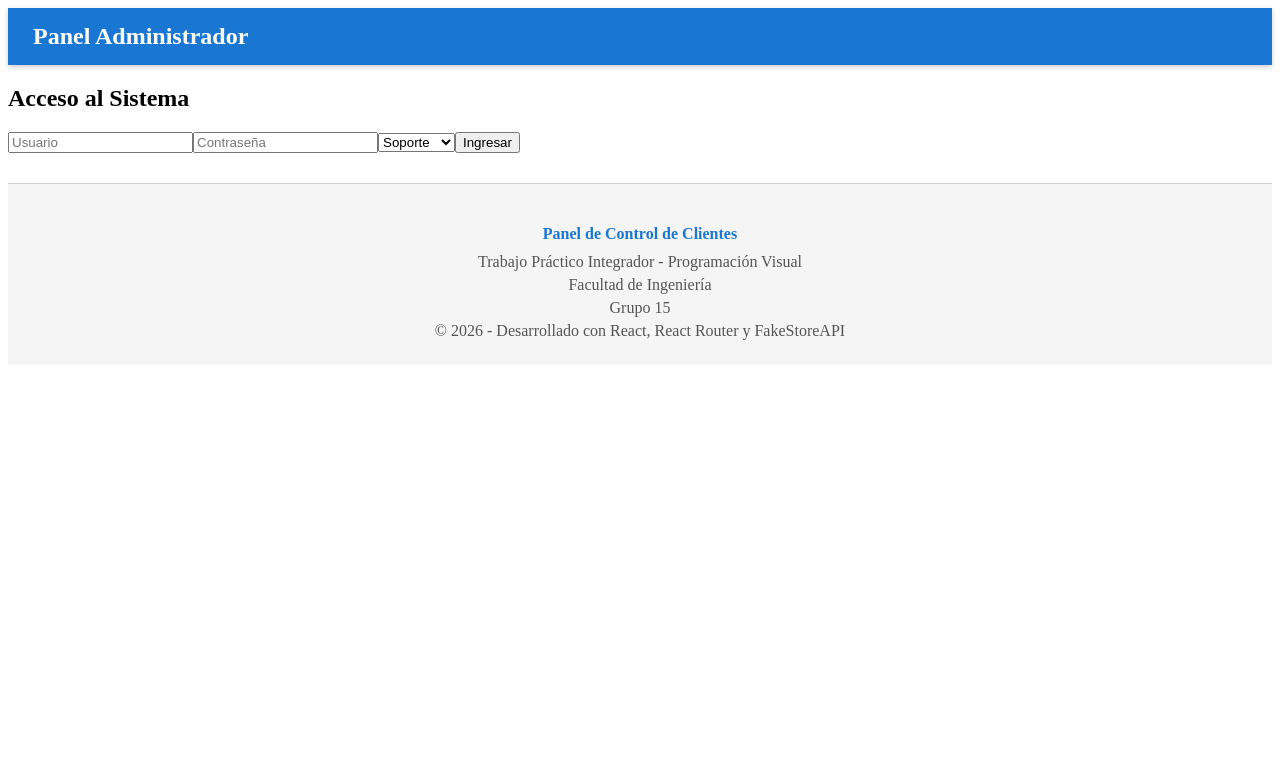
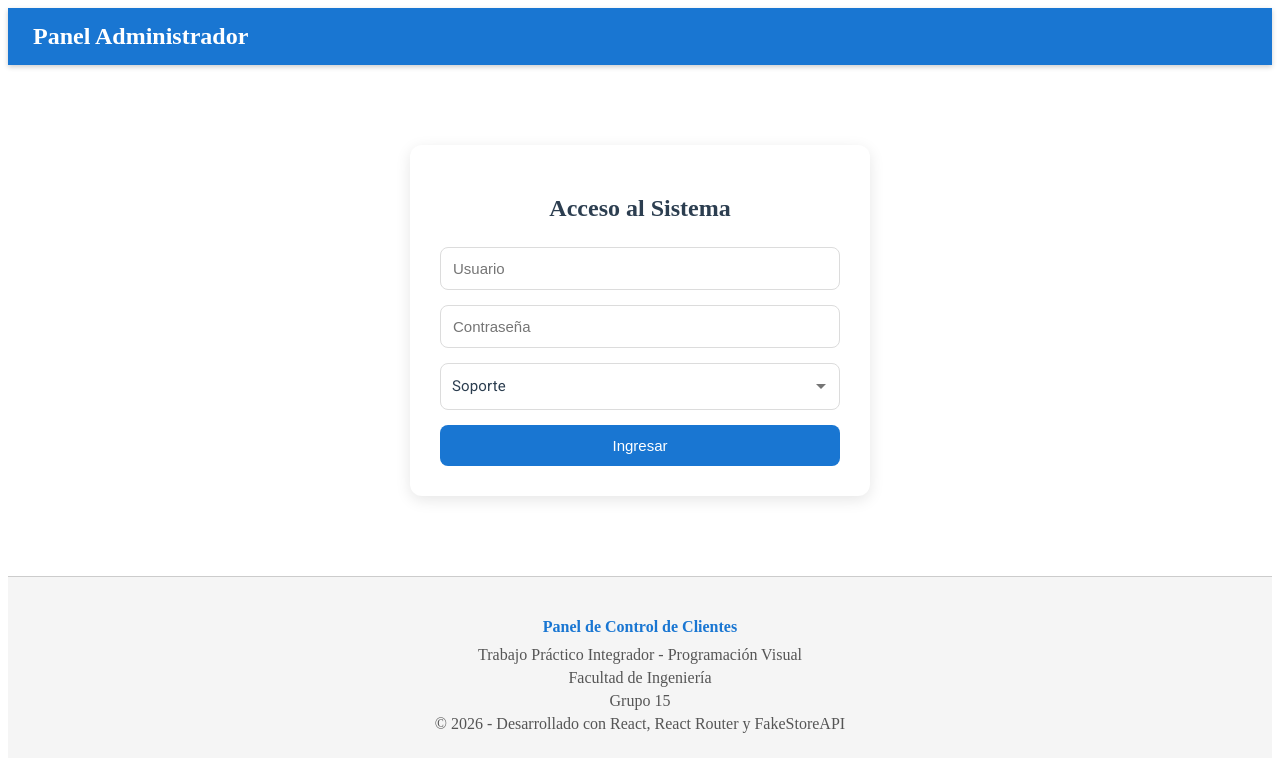
Before and after one commit to Lumyn1/TPFinalIntegradorGrupo15, a React (Vite) app: page /login in a window 1280 px wide. Shown: the top 772 px of the page. Built offline with nearby package versions, Linux system fonts and the light colour scheme.

Commit message:
agredo el css la pagina en general - Nahuel Tobias Torres

```diff
--- /dev/null
+++ b/src/css/DetalleCliente.css
@@ -0,0 +1,28 @@
+.detalle-container {
+  margin-top: 40px;
+}
+
+.detalle-paper {
+  padding: 30px !important;
+  border-radius: 15px !important;
+  background-color: #ffffff !important;
+}
+
+.detalle-title {
+  color: #2c3e50;
+  text-align: center;
+  margin-bottom: 25px !important;
+}
+
+.detalle-section {
+  margin-bottom: 25px;
+  padding: 15px;
+  background-color: #f8fafc;
+  border-radius: 10px;
+}
+
+.detalle-buttons {
+  display: flex;
+  justify-content: space-between;
+  margin-top: 25px;
+}
--- /dev/null
+++ b/src/css/ListaClientes.css
@@ -0,0 +1,34 @@
+.lista-container {
+  padding: 30px;
+}
+
+.lista-title {
+  color: #2c3e50;
+  margin-bottom: 20px;
+}
+
+.lista-buscador {
+  margin-bottom: 20px;
+}
+
+.tabla-clientes {
+  border-radius: 12px;
+  overflow: hidden;
+}
+
+.tabla-clientes table {
+  background-color: white;
+}
+
+.tabla-clientes thead {
+  background-color: #1976d2;
+}
+
+.tabla-clientes thead th {
+  color: white;
+  font-weight: bold;
+}
+
+.tabla-clientes tbody tr:hover {
+  background-color: #f5f7fa;
+}
--- /dev/null
+++ b/src/css/Login.css
@@ -0,0 +1,77 @@
+.login-container {
+  max-width: 400px;
+  margin: 80px auto;
+  padding: 30px;
+  background: #ffffff;
+  border-radius: 12px;
+  box-shadow: 0 4px 15px rgba(0,0,0,0.1);
+}
+
+.login-container h2 {
+  text-align: center;
+  color: #2c3e50;
+  margin-bottom: 25px;
+}
+
+.login-form {
+  display: flex;
+  flex-direction: column;
+  gap: 15px;
+}
+
+.login-form input {
+  padding: 12px;
+  border: 1px solid #dcdcdc;
+  border-radius: 8px;
+  font-size: 15px;
+}
+
+.login-form button {
+  background-color: #1976d2;
+  color: white;
+  border: none;
+  padding: 12px;
+  border-radius: 8px;
+  cursor: pointer;
+  font-size: 15px;
+}
+
+.login-form button:hover {
+  background-color: #1565c0;
+}
+
+.error-message {
+  background-color: #ffebee;
+  color: #c62828;
+  padding: 10px;
+  margin-bottom: 15px;
+  border-radius: 8px;
+}
+
+.login-select {
+  border-radius: 8px;
+  font-size: 15px;
+  font-family: inherit;
+  background-color: #ffffff;
+  width: 100%;
+}
+
+.login-select .MuiOutlinedInput-notchedOutline {
+  border-color: #dcdcdc;
+  border-radius: 8px;
+}
+
+.login-select:hover .MuiOutlinedInput-notchedOutline {
+  border-color: #1976d2;
+}
+
+.login-select.Mui-focused .MuiOutlinedInput-notchedOutline {
+  border-color: #1976d2;
+  border-width: 1px;
+}
+
+.login-select .MuiSelect-select {
+  padding: 12px;
+  font-size: 15px;
+  color: #2c3e50;
+}
--- a/src/views/DetalleCliente.jsx
+++ b/src/views/DetalleCliente.jsx
@@ -1,5 +1,6 @@
 import { useState, useEffect, useContext } from "react";
 import { useParams, useNavigate } from "react-router-dom";
+import "../css/DetalleCliente.css";
 import {
   Container,
   Paper,
@@ -73,62 +74,100 @@ const DetalleCliente = () => {
   const { address, username, password, email, name } = cliente;
 
 return (
-    <Container maxWidth="sm" sx={{ mt: 5 }}>
-      <Paper elevation={3} sx={{ p: 4 }}>
-        <Typography variant="h4" gutterBottom>
+  <Container
+    maxWidth="sm"
+    className="detalle-container"
+  >
+    <Paper
+      elevation={3}
+      className="detalle-paper"
+    >
+      <Typography
+        variant="h4"
+        gutterBottom
+        className="detalle-title"
+      >
         Ficha del Cliente #{cliente.id}
       </Typography>
 
-        {/* Datos Generales */}
-        <Box sx={{ mb: 3 }}>
+      <Box className="detalle-section">
         <Typography variant="h6" color="primary">
           Datos Personales
         </Typography>
+
         <Typography>
-            <strong>Nombre:</strong> {name.firstname} {name.lastname}
+          <strong>Nombre:</strong>
+          {" "}
+          {name.firstname}
+          {" "}
+          {name.lastname}
         </Typography>
+
         <Typography>
-            <strong>Email:</strong> {email}
+          <strong>Email:</strong>
+          {" "}
+          {email}
         </Typography>
       </Box>
 
-        {/* Datos Anidados: Dirección */}
-        <Box sx={{ mb: 3 }}>
+      <Box className="detalle-section">
         <Typography variant="h6" color="primary">
           Dirección
         </Typography>
+
         <Typography>
-            <strong>Calle:</strong> {address.street} {address.number}
+          <strong>Calle:</strong>
+          {" "}
+          {address.street}
+          {" "}
+          {address.number}
         </Typography>
+
         <Typography>
-            <strong>Ciudad:</strong> {address.city}
+          <strong>Ciudad:</strong>
+          {" "}
+          {address.city}
         </Typography>
+
         <Typography>
-            <strong>Código Postal:</strong> {address.zipcode}
+          <strong>Código Postal:</strong>
+          {" "}
+          {address.zipcode}
         </Typography>
       </Box>
 
-        {/* Datos Anidados: Credenciales */}
-        <Box sx={{ mb: 3 }}>
+      <Box className="detalle-section">
         <Typography variant="h6" color="primary">
           Credenciales de Acceso
         </Typography>
+
         <Typography>
-            <strong>Usuario:</strong> {username}
+          <strong>Usuario:</strong>
+          {" "}
+          {username}
         </Typography>
+
         <Typography>
-            <strong>Contraseña:</strong> {password}
+          <strong>Contraseña:</strong>
+          {" "}
+          {password}
         </Typography>
       </Box>
 
-        <Box sx={{ mt: 4, display: "flex", justifyContent: "space-between" }}>
-          <Button variant="outlined" onClick={() => navigate("/clientes")}>
+      <Box className="detalle-buttons">
+        <Button
+          variant="outlined"
+          onClick={() => navigate("/clientes")}
+        >
           Volver a la lista
         </Button>
 
-          {/* RENDERIZADO CONDICIONAL: Solo Gerencia ve este botón */}
         {admin?.rol === "Gerencia" && (
-            <Button variant="contained" color="error" onClick={handleEliminar}>
+          <Button
+            variant="contained"
+            color="error"
+            onClick={handleEliminar}
+          >
             Eliminar Cliente
           </Button>
         )}
--- a/src/views/ListaClientes.jsx
+++ b/src/views/ListaClientes.jsx
@@ -1,5 +1,6 @@
 import { useEffect, useState } from "react";
 import { useNavigate } from "react-router-dom";
+import "../css/ListaClientes.css";
 import {
   Table,
   TableBody,
@@ -69,10 +70,13 @@ function ListaClientes() {
   }
 
 return (
-    <>
-      <h2>Lista de Clientes</h2>
+  <div className="lista-container">
+    <h2 className="lista-title">
+      Lista de Clientes
+    </h2>
 
     <TextField
+      className="lista-buscador"
       label="Buscar por apellido o ciudad"
       variant="outlined"
       fullWidth
@@ -81,7 +85,10 @@ function ListaClientes() {
       onChange={(e) => setBusqueda(e.target.value)}
     />
 
-      <TableContainer component={Paper}>
+    <TableContainer
+      component={Paper}
+      className="tabla-clientes"
+    >
       <Table>
         <TableHead>
           <TableRow>
@@ -90,7 +97,9 @@ function ListaClientes() {
             <TableCell>Email</TableCell>
             <TableCell>Teléfono</TableCell>
             <TableCell>Ciudad</TableCell>
-              <TableCell align="center">Acciones</TableCell>
+            <TableCell align="center">
+              Acciones
+            </TableCell>
           </TableRow>
         </TableHead>
 
@@ -98,18 +107,28 @@ function ListaClientes() {
           {clientesFiltrados.map((cliente) => (
             <TableRow key={cliente.id}>
               <TableCell>{cliente.id}</TableCell>
+
               <TableCell>
-                  {cliente.name.firstname} {cliente.name.lastname}
+                {cliente.name.firstname}{" "}
+                {cliente.name.lastname}
               </TableCell>
+
               <TableCell>{cliente.email}</TableCell>
+
               <TableCell>{cliente.phone}</TableCell>
-                <TableCell>{cliente.address.city}</TableCell>
+
+              <TableCell>
+                {cliente.address.city}
+              </TableCell>
+
               <TableCell align="center">
                 <Button
                   variant="contained"
                   color="primary"
                   size="small"
-                    onClick={() => navigate(`/clientes/${cliente.id}`)}
+                  onClick={() =>
+                    navigate(`/clientes/${cliente.id}`)
+                  }
                 >
                   Ver Detalles
                 </Button>
@@ -119,7 +138,7 @@ function ListaClientes() {
         </TableBody>
       </Table>
     </TableContainer>
-    </>
+  </div>
 );
 }
 
--- a/src/views/Login.jsx
+++ b/src/views/Login.jsx
@@ -1,6 +1,8 @@
 import { useState, useContext } from 'react';
 import { AdminContext } from '../context/AdminContext';
 import { useNavigate } from 'react-router-dom';
+import { Select, MenuItem } from '@mui/material';
+import "../css/Login.css";
 
 export const Login = () => {
     const { login } = useContext(AdminContext);
@@ -49,11 +51,16 @@ export const Login = () => {
                     required
                 />
 
-                {/* PARCHE 4: El menú desplegable en la interfaz visual */}
-                <select value={sector} onChange={(e) => setSector(e.target.value)} required>
-                    <option value="Soporte">Soporte</option>
-                    <option value="Gerencia">Gerencia</option>
-                </select>
+                {/* PARCHE 4: El menú desplegable, ahora con MUI Select */}
+                <Select
+                    className="login-select"
+                    value={sector}
+                    onChange={(e) => setSector(e.target.value)}
+                    required
+                >
+                    <MenuItem value="Soporte">Soporte</MenuItem>
+                    <MenuItem value="Gerencia">Gerencia</MenuItem>
+                </Select>
 
                 <button type="submit">Ingresar</button>
             </form>
```
Lines whose indentation alone changed are shown as unchanged.
